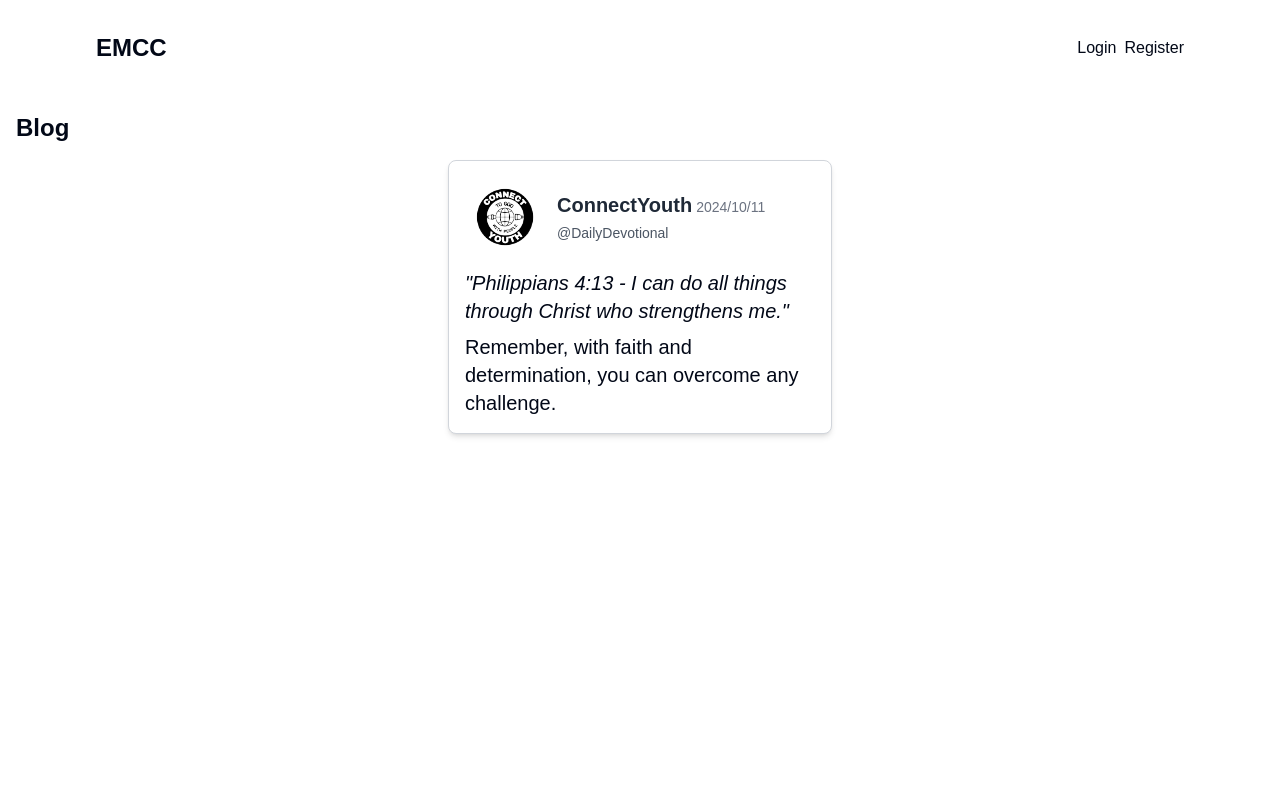
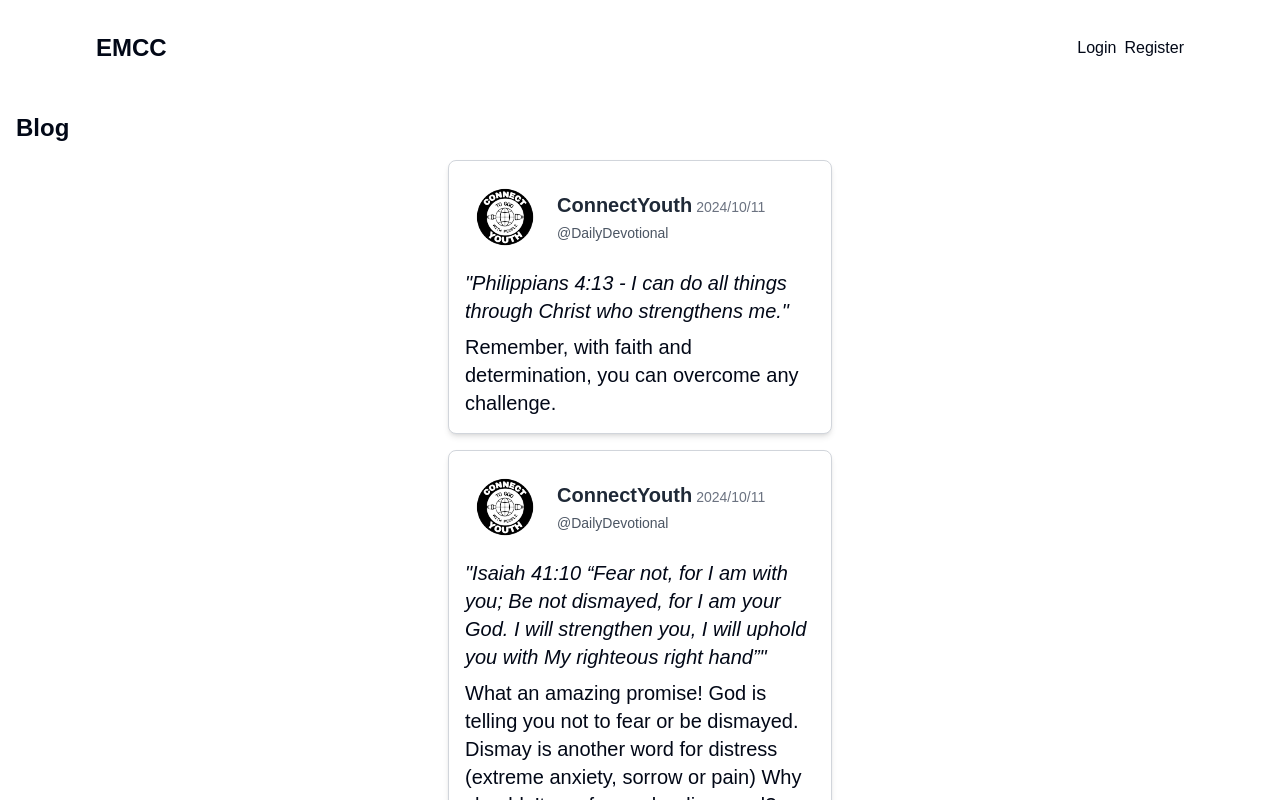
Before and after one commit to Michael-Dale/EMCCYouthApp, a Next.js app: page /blog in a window 1280 px wide. Shown: the top 800 px of the page. Built offline with nearby package versions, Linux system fonts and the light colour scheme; no server answers.

Commit message:
added new devotion

```diff
--- a/src/app/blog/page.js
+++ b/src/app/blog/page.js
@@ -14,6 +14,29 @@ export default function Blog() {
         username="ConnectYouth"
         profilePic="/icons/connect youth logo.svg"
       />
+        <DevotionalPost
+        verse="Isaiah 41:10
+“Fear not, for I am with you;
+Be not dismayed, for I am your God.
+I will strengthen you,
+I will uphold you with My righteous right hand”"
+        message="What an amazing promise! God is telling you not to fear or be dismayed. Dismay is another word for distress (extreme anxiety, sorrow or pain) Why shouldn’t you fear or be dismayed? Because He is always with you! There is no reason to fear, regardless of your situation or circumstances. God is always with you, and He is telling you in this scripture He won’t leave you alone.
+
+God promises that He will strengthen and help you! When you’re feeling like you can’t go on or you just don’t know how you’re going to get through the day, God will be right with you to provide you with the strength and help you need, to get through whatever you’re facing.
+
+God promises to uphold you. More than that, He promises to uphold you with His righteous right hand. Righteous: (good, pure, honest, worthy, sinless, virtuous). That means, when you lose your footing, He’s going to be there to hold you up, if you’ll trust in Him. Regardless of your circumstances, God is righteous. And He will uphold you with His right hand! Throughout scripture, God’s right hand is mentioned several times. Historically, to be put on someone’s right hand is to be held in equal honour. God’s right hand also symbolizes His power and His greatness.
+
+When you feel anxious, fearful or dismayed. I encourage to focus your mind back on God and claim the promises he makes in Isaiah 41:10!
+Focus your mind on Christ through Breath Prayers:
+Breath Prayers are short, simple prayers inspired by scripture. Breath Prayers help you focus on God as you take calming, deep breaths, which quickly relieves anxiety.
+
+Breath Prayer: Isaiah 41:10
+Inhale: I won’t be afraid
+Exhale: For you are with me"
+        date="2024/10/11"
+        username="ConnectYouth"
+        profilePic="/icons/connect youth logo.svg"
+      />
       </div>
     </PageTransition>
   );
```
